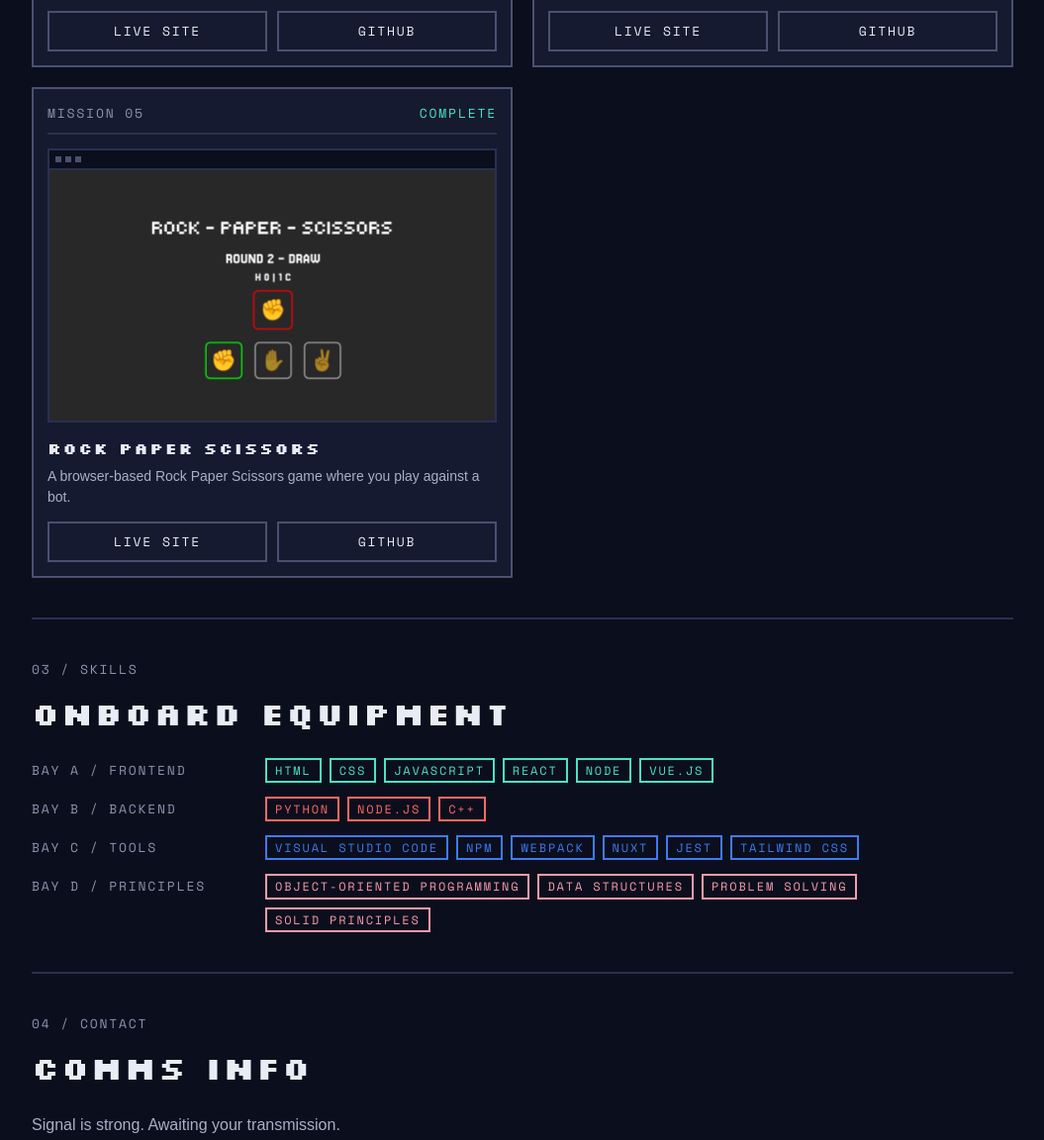
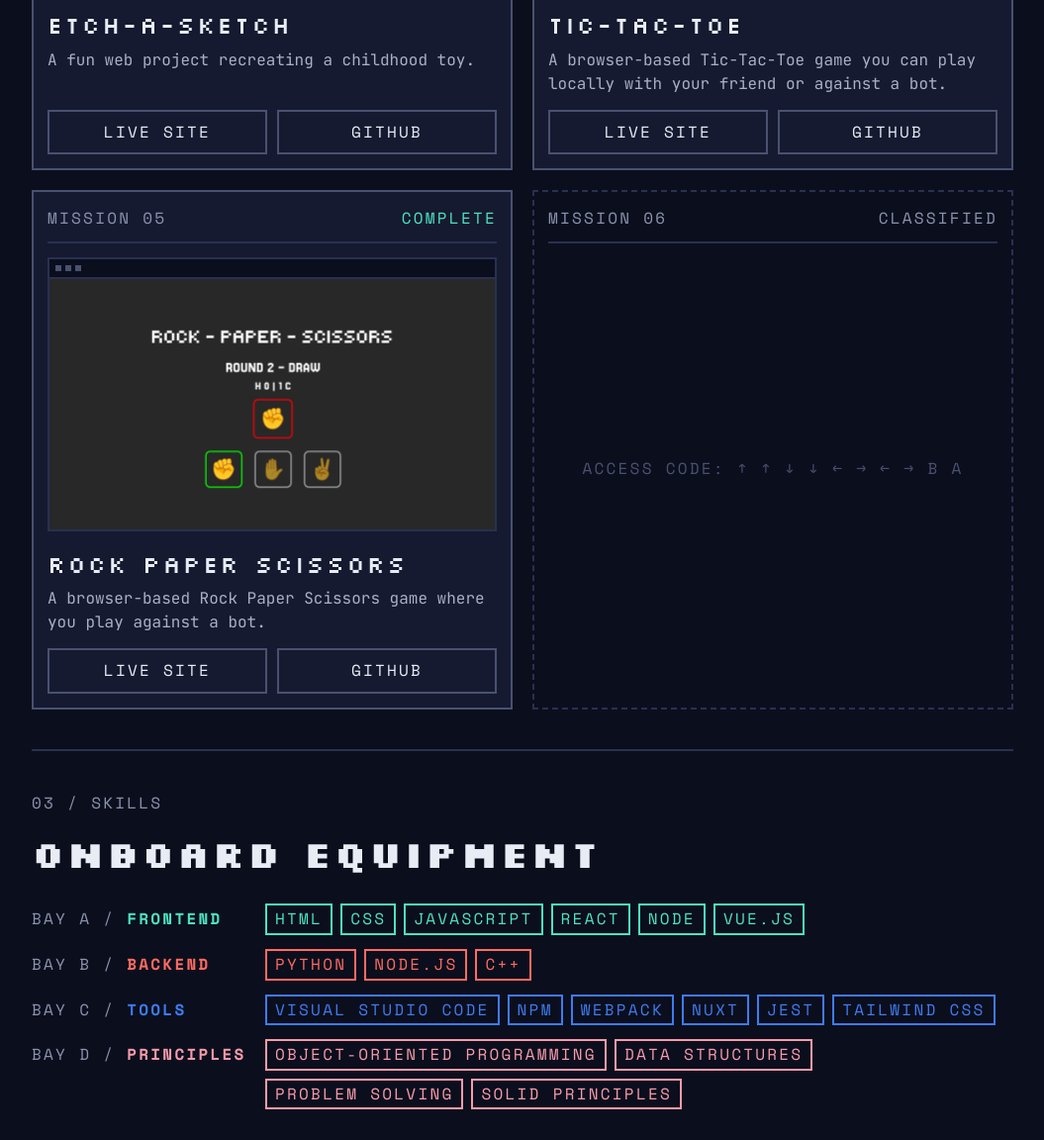
Before and after one commit to syafaatsaat/odin-portfolio, a website built with webpack: page src/template.html in a window 1280 px wide. Shown: the part 1531-2683 px from the top of the page at 99% size, without its empty margins (112-1167 px from the left). Built offline with nearby package versions, Linux system fonts and the light colour scheme; a web font is replaced by a local one.

Commit message:
Change projects sections' layout

```diff
--- a/src/styles.css
+++ b/src/styles.css
@@ -45,7 +45,7 @@ body {
 /* Font helpers */
 .mono {
   font-family: "Space Mono", monospace;
-  font-size: 13px;
+  font-size: 16px;
   letter-spacing: 0.14em;
   text-transform: uppercase;
 }
@@ -88,12 +88,13 @@ section:last-of-type {
 }
 
 h2 {
-  font-size: 32px;
+  font-size: 38px;
   color: var(--white-cl);
   margin: 0 0 20px;
 }
 
 .desc {
+  font-family: "JetBrains Mono", monospace;
   color: var(--grey-cl);
   margin: 0 0 20px;
 }
@@ -107,28 +108,6 @@ h2 {
   display: flex;
   flex-wrap: wrap;
   gap: 8px;
-}
-
-.tags span {
-  border: 2px solid var(--mint-cl);
-  color: var(--mint-cl);
-  padding: 1px 8px;
-  font-size: 12px;
-}
-
-.tags.backend span {
-  border-color: var(--coral-cl);
-  color: var(--coral-cl);
-}
-
-.tags.tools span {
-  border-color: var(--blue-cl);
-  color: var(--blue-cl);
-}
-
-.tags.principles span {
-  border-color: var(--pink-cl);
-  color: var(--pink-cl);
 }
 
 /* Buttons */
@@ -352,15 +331,17 @@ header {
 
 .card h3 {
   margin: 0px 0 4px;
-  font-size: 16px;
+  font-size: 24px;
   letter-spacing: 0.1em;
   color: var(--white-cl);
+  font-weight: 400;
 }
 
 .card p {
   margin: 0 0 14px;
   color: var(--grey-cl);
-  font-size: 14px;
+  font-family: "JetBrains Mono", monospace;
+  font-size: 16px;
   line-height: 1.5;
 }
 
@@ -373,6 +354,75 @@ header {
 .project-links .btn {
   flex: 1;
   padding: 8px;
+}
+
+/* Future mission placeholder: numbered automatically after the last card */
+.project-grid {
+  counter-reset: mission;
+}
+
+.project-grid > * {
+  counter-increment: mission;
+}
+
+.future {
+  grid-column: 1 / -1; /* All rows full: thin strip below the grid */
+  border: 2px dashed var(--blue-ash-cl);
+  color: var(--purple-ash-cl);
+  padding: 12px;
+}
+
+/* Strip: everything reads as one line */
+.future-head {
+  display: inline;
+}
+
+.future-mission::before {
+  content: "Mission " counter(mission, decimal-leading-zero) ":";
+}
+
+.future-title::after {
+  content: ".";
+}
+
+/* Odd number of cards: fill the empty slot in the last row, laid out like a card */
+@media (min-width: 641px) {
+  .future:nth-child(even) {
+    grid-column: auto;
+    display: flex;
+    flex-direction: column;
+    padding: 14px;
+  }
+
+  /* Same header row as .card-head */
+  .future:nth-child(even) .future-head {
+    display: flex;
+    justify-content: space-between;
+    color: var(--muted-cl);
+    padding-bottom: 10px;
+    border-bottom: 2px solid var(--blue-ash-cl);
+  }
+
+  .future:nth-child(even) .future-mission::before {
+    content: "Mission " counter(mission, decimal-leading-zero);
+  }
+
+  /* .future:nth-child(even) .future-title {
+    color: var(--coral-cl);
+  } */
+
+  .future:nth-child(even) .future-title::after {
+    content: none;
+  }
+
+  .future:nth-child(even) .future-code {
+    flex: 1;
+    display: flex;
+    align-items: center;
+    justify-content: center;
+    padding: 20px 0;
+    text-align: center;
+  }
 }
 
 /* ============================================
@@ -393,10 +443,52 @@ header {
   color: var(--muted-cl);
 }
 
+.bay-label span {
+  font-weight: bold;
+}
+
 /* Tags take the remaining width and wrap within their own column */
 .bay .tags {
   flex: 1;
   min-width: 0;
+}
+
+.tags span {
+  border: 2px solid var(--mint-cl);
+  color: var(--mint-cl);
+  padding: 1px 8px;
+  font-size: 16px;
+}
+
+.tags.backend span {
+  border-color: var(--coral-cl);
+  color: var(--coral-cl);
+}
+
+.tags.tools span {
+  border-color: var(--blue-cl);
+  color: var(--blue-cl);
+}
+
+.tags.principles span {
+  border-color: var(--pink-cl);
+  color: var(--pink-cl);
+}
+
+.frontend {
+  color: var(--mint-cl);
+}
+
+.backend {
+  color: var(--coral-cl);
+}
+
+.tools {
+  color: var(--blue-cl);
+}
+
+.principles {
+  color: var(--pink-cl);
 }
 
 /* ============================================
@@ -441,10 +533,14 @@ footer p {
     display: none;
   }
 
+  /* Stack the profile picture above the badge, centered */
+  .about-row {
+    flex-direction: column;
+  }
+
   .project-grid {
     grid-template-columns: 1fr;
   }
-
   .bay-label {
     width: 100%;
   }
--- a/src/template.html
+++ b/src/template.html
@@ -7,7 +7,7 @@
 
     <link rel="preconnect" href="https://fonts.googleapis.com">
     <link rel="preconnect" href="https://fonts.gstatic.com" crossorigin>
-    <link href="https://fonts.googleapis.com/css2?family=Silkscreen:wght@400;700&family=Space+Mono:ital,wght@0,400;0,700;1,400;1,700&display=swap" rel="stylesheet">
+    <link href="https://fonts.googleapis.com/css2?family=Bitcount+Prop+Double:wght@100..900&family=Google+Sans+Code:ital,wght,MONO@0,300..800,1;1,300..800,1&family=JetBrains+Mono:ital,wght@0,100..800;1,100..800&family=Silkscreen:wght@400;700&family=Space+Mono:ital,wght@0,400;0,700;1,400;1,700&display=swap" rel="stylesheet">
   </head>
   <body>
     <!-- Decorative starfield -->
@@ -44,6 +44,9 @@
           <p class="label mono">01 / About</p>
           <h2 class="pixel">Explorer Profile</h2>
           <div class="about-row">
+            <div class="orb">
+              <img src="./img/thumbs_up.png" alt="Display Picture" class="profile-pic">
+            </div>
             <div class="badge">
               <dl class="mono">
                 <dt>Callsign</dt>
@@ -55,9 +58,6 @@
                 <dt>Status</dt>
                 <dd class="status">Open to Missions</dd>
               </dl>
-            </div>
-            <div class="orb">
-              <img src="./img/thumbs_up.png" alt="Display Picture" class="profile-pic">
             </div>
           </div>
           <p class="desc">I build fun, fast websites. Check the mission log below to see more.</p>
@@ -158,6 +158,13 @@
                 <a href="https://github.com/syafaatsaat/rock-paper-scissors" class="btn" target="_blank">GitHub</a>
               </div>
             </article>
+            <div class="future mono">
+              <div class="future-head">
+                <span class="future-mission"></span>
+                <span class="future-title">Classified</span>
+              </div>
+              <span class="future-code">Access code: ↑ ↑ ↓ ↓ ← → ← → B A</span>
+            </div>
           </div>
         </section>
 
@@ -166,7 +173,7 @@
           <p class="label mono">03 / Skills</p>
           <h2 class="pixel">Onboard Equipment</h2>
           <div class="bay">
-            <span class="bay-label mono">Bay A / Frontend</span>
+            <div class="bay-label mono">Bay A / <span class="frontend">Frontend</span></div>
             <div class="tags mono frontend">
               <span>HTML</span>
               <span>CSS</span>
@@ -177,7 +184,7 @@
             </div>
           </div>
           <div class="bay">
-            <span class="bay-label mono">Bay B / Backend</span>
+            <div class="bay-label mono">Bay B / <span class="backend">Backend</span></div>
             <div class="tags mono backend">
               <span>Python</span>
               <span>Node.js</span>
@@ -185,7 +192,7 @@
             </div>
           </div>
           <div class="bay">
-            <span class="bay-label mono">Bay C / Tools</span>
+            <div class="bay-label mono">Bay C / <span class="tools">Tools</span></div>
             <div class="tags mono tools">
               <span>Visual Studio Code</span>
               <span>npm</span>
@@ -196,7 +203,7 @@
             </div>
           </div>
           <div class="bay">
-            <span class="bay-label mono">Bay D / Principles</span>
+            <div class="bay-label mono">Bay D / <span class="principles">Principles</span></div>
             <div class="tags mono principles">
               <span>Object-Oriented Programming</span>
               <span>Data Structures</span>
```
